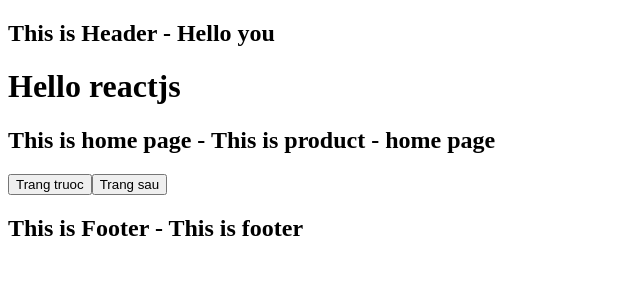
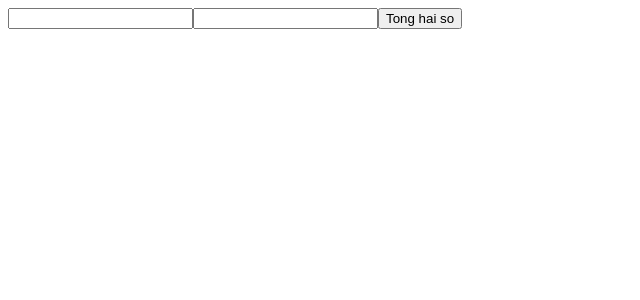
Before and after one commit to ThanhTrieu/reactjs-1911E, a React (Create React App) app: page / in a window 1280 px wide. Shown: the top 300 px of the page, without its empty margins (0-640 px from the left). Built offline with nearby package versions, Linux system fonts and the light colour scheme.

Commit message:
update code

```diff
--- a/package.json
+++ b/package.json
@@ -6,6 +6,7 @@
     "@testing-library/jest-dom": "^4.2.4",
     "@testing-library/react": "^9.3.2",
     "@testing-library/user-event": "^7.1.2",
+    "prop-types": "^15.7.2",
     "react": "^16.13.0",
     "react-dom": "^16.13.0",
     "react-scripts": "3.4.0"
--- /dev/null
+++ b/src/components/example/ButtonNumber.js
@@ -0,0 +1,14 @@
+import React from 'react';
+import './bt.css';
+
+const ButtonNumber = (props) => {
+  return (
+    <>
+      <button
+        className="abc"
+        onClick={() => props.click()}
+      >{props.children}</button>
+    </>
+  )
+}
+export default React.memo(ButtonNumber);
--- /dev/null
+++ b/src/components/example/InputNumber.js
@@ -0,0 +1,14 @@
+import React from 'react';
+
+const InputNumber = (props) => {
+  return(
+    <React.Fragment>
+      <input
+        type={props.type}
+        name={props.name}
+        onChange={props.change}
+      />
+    </React.Fragment>
+  )
+}
+export default React.memo(InputNumber)
--- /dev/null
+++ b/src/components/example/ResultNumber.js
@@ -0,0 +1,9 @@
+import React from 'react';
+
+const ResultNumber = (props) => (
+  <>
+    <h4>{props.result}</h4>
+  </>
+);
+
+export default React.memo(ResultNumber);
--- /dev/null
+++ b/src/components/example/bt.css
@@ -0,0 +1,3 @@
+.abc{
+
+}
--- a/src/index.js
+++ b/src/index.js
@@ -1,6 +1,6 @@
 import React from 'react';
 import ReactDOM from 'react-dom';
-import App from './pages/App';
+import App from './pages/SumNumber';
 import * as serviceWorker from './serviceWorker';
 
 ReactDOM.render(<App />, document.getElementById('root'));
--- a/src/pages/App.js
+++ b/src/pages/App.js
@@ -5,6 +5,23 @@ import Home from '../components/Home/Home';
 
 // class component
 class App extends Component {
+  constructor(props){
+    super(props);
+    // khai bao state
+    this.state = {
+      count : 0
+    }
+  }
+
+  // viet ham bat su kien bam vao button
+  clickButton = () => {
+    //alert('click me');
+    // cap nhat lai state
+    this.setState({
+      ...this.state,
+      count: this.state.count + 1
+    })
+  }
 
   render() {
     return(
@@ -12,8 +29,12 @@ class App extends Component {
         {/* warper component */}
         {/* props : title */}
         <Header title="Hello you" />
-        <h1>Hello reactjs</h1>
-        <Home name="This is product - home page" />
+        <h1>Hello reactjs - {this.state.count}</h1>
+        <button onClick={() => this.clickButton()}>thay doi state</button>
+        <Home
+          count={this.state.count}
+          name="This is product - home page"
+        />
         {/* props children */}
         <Footer name="react js">This is footer</Footer>
       </>
--- /dev/null
+++ b/src/pages/SumNumber.js
@@ -0,0 +1,81 @@
+import React from 'react';
+import InputNumber from '../components/example/InputNumber';
+import ButtonNumber from '../components/example/ButtonNumber';
+import ResultNumber from '../components/example/ResultNumber';
+import PropTypes from 'prop-types';
+
+export default class SumNumber extends React.Component {
+  constructor(props) {
+    super(props);
+    this.state = {
+      n1: null,
+      n2: null,
+      result: ""
+    }
+  }
+
+  getNumberInput = (event) => {
+    let nameInput = event.target.name;
+    if(nameInput === 'number1'){
+      let valN1 = event.target.value;
+      this.setState({
+        ...this.state,
+        n1: valN1
+      })
+    } else if(nameInput === 'number2') {
+      let valN2 = event.target.value;
+      this.setState({
+        ...this.state,
+        n2: valN2
+      })
+    }
+  }
+
+  totalNumber = () => {
+    let number1 = parseFloat(this.state.n1);
+    let number2 = parseFloat(this.state.n2);
+    let sum = number1 + number2;
+    this.setState({
+      ...this.state,
+      result: sum
+    })
+  }
+
+  render() {
+
+    return(
+      <>
+        <InputNumber
+          type="text"
+          name="number1"
+          change={this.getNumberInput}
+        />
+        <InputNumber
+          type="text"
+          name="number2"
+          change={this.getNumberInput}
+        />
+        <ButtonNumber
+          click={this.totalNumber}
+        > Tong hai so </ButtonNumber>
+        <ResultNumber
+          result={this.state.result}
+        />
+      </>
+    )
+  }
+}
+
+SumNumber.defaultProps = {
+  type: "number",
+  name: "number",
+  result: 0
+}
+
+SumNumber.propTypes = {
+  type: PropTypes.string,
+  name: PropTypes.string,
+  change: PropTypes.func,
+  click: PropTypes.func,
+  result: PropTypes.number
+}
```
Also changed, not shown: src/components/Home/Home.js (+6 -1 lines).
